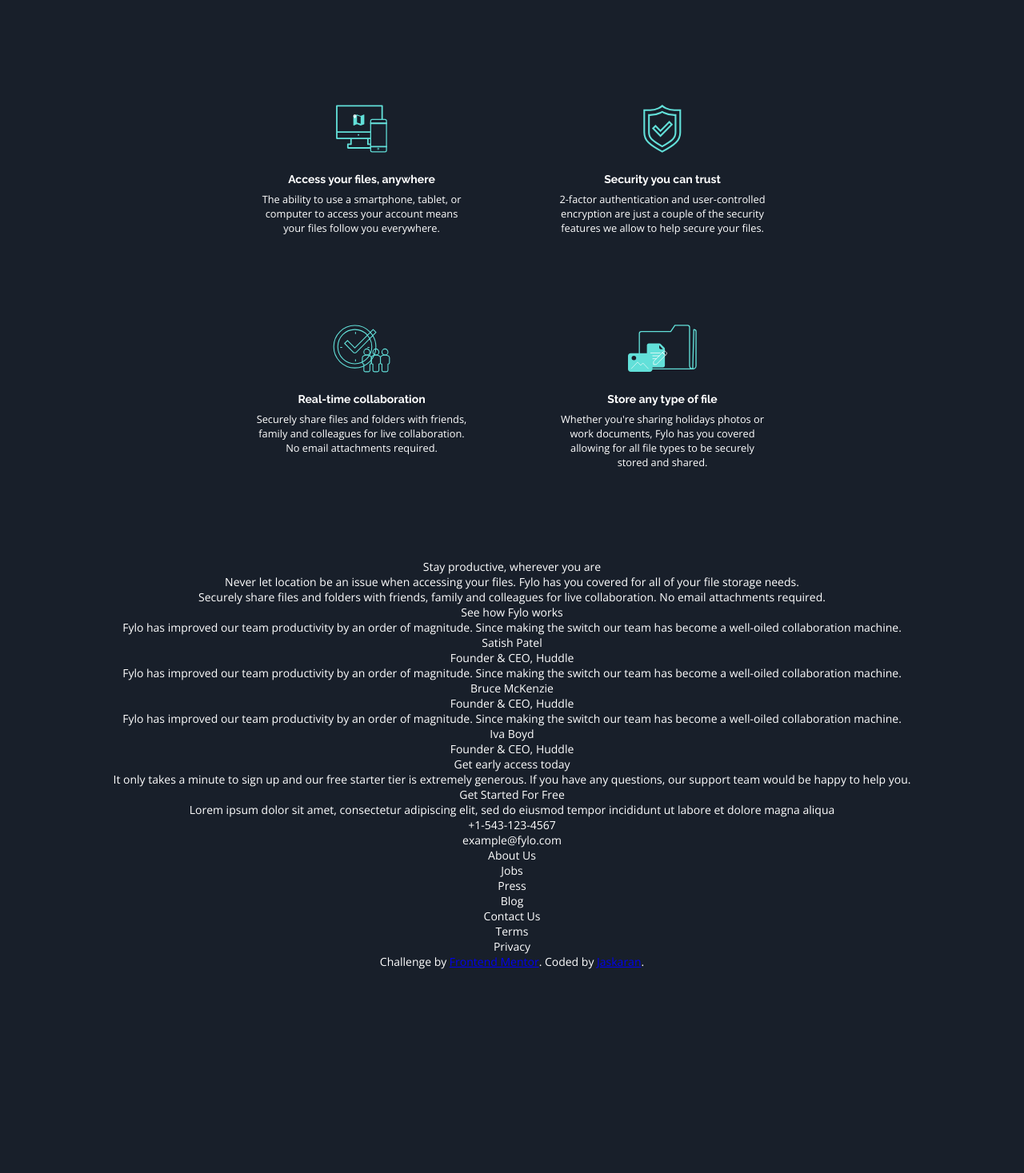
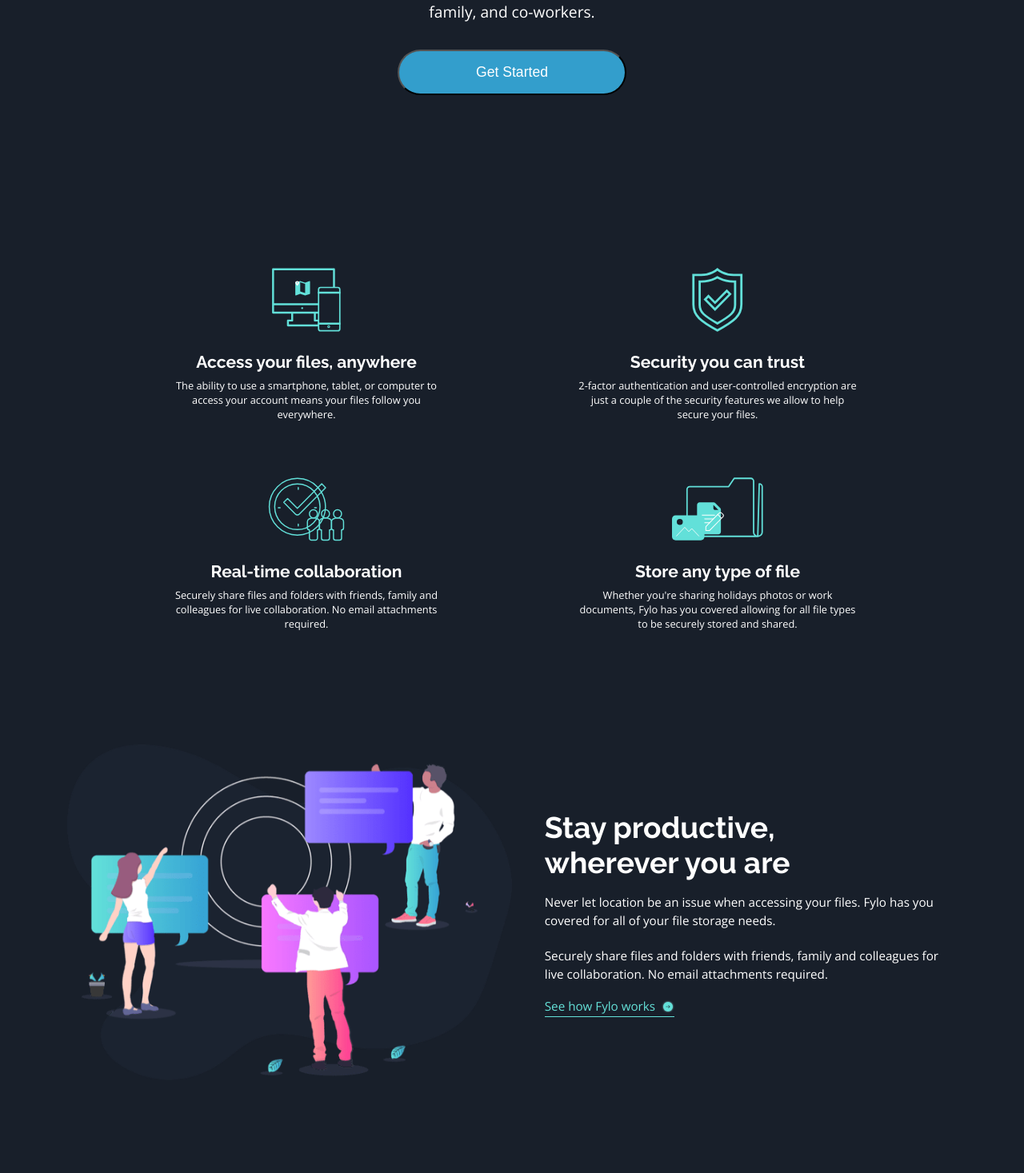
Before and after one commit to jskrnqwerty/frontend-mentor-fylo, a React (Vite) app: page / in a window 1280 px wide. Shown: the part 1023-2490 px from the top of the page at 80% size. Before the commit the page ends 2235 px from the top, so only its background shows below. Built offline with nearby package versions, Linux system fonts and the light colour scheme.

Commit message:
explanation

```diff
--- a/src/App.tsx
+++ b/src/App.tsx
@@ -1,6 +1,7 @@
 import Header from "./components/Header";
 import Features from "./components/Features";
 import Intro from "./components/Intro";
+import Explanation from "./components/Explanation";
 
 function App() {
   return (
@@ -14,17 +15,11 @@ function App() {
       <div className="features">
         <Features />
       </div>
+      <div className="explanation">
+        <Explanation />
+      </div>
 
       <p>
-        Stay productive, wherever you are
-        <br />
-        Never let location be an issue when accessing your files. Fylo has you
-        covered for all of your file storage needs.
-        <br />
-        Securely share files and folders with friends, family and colleagues for
-        live collaboration. No email attachments required.
-        <br />
-        See how Fylo works
         <br />
         Fylo has improved our team productivity by an order of magnitude. Since
         making the switch our team has become a well-oiled collaboration
--- /dev/null
+++ b/src/components/Explanation.tsx
@@ -0,0 +1,42 @@
+const Explanation = () => {
+  return (
+    <>
+      <div className="explanation_image">
+        <img
+          src="src/assets/images/illustration-stay-productive.png"
+          alt="illustration-stay-productive"
+          className="explanation_image_img"
+        />
+      </div>
+      <div className="explanation_info">
+        <h1 className="explanation_info_heading">
+          Stay productive, wherever you are
+        </h1>
+
+        <p className="explanation_info_text">
+          Never let location be an issue when accessing your files. Fylo has you
+          covered for all of your file storage needs.
+        </p>
+        <p className="explanation_info_text">
+          Securely share files and folders with friends, family and colleagues
+          for live collaboration. No email attachments required.
+        </p>
+        <div className="explanation_info_how-fylo-works">
+          <a
+            href="/"
+            className="explanation_info_how-fylo-works_text"
+          >
+            See how Fylo works
+            <img
+              src="src\assets\images\icon-arrow.svg"
+              alt="arrow-icon"
+              className="explanation_info_how-fylo-works_text_arrow-icon"
+            />
+          </a>
+        </div>
+      </div>
+    </>
+  );
+};
+
+export default Explanation;
--- a/src/components/Features.tsx
+++ b/src/components/Features.tsx
@@ -35,7 +35,7 @@ const Features = () => {
             alt="icon-access-anywhere"
             className="features_item_icon"
           />
-          <h4 className="features_item_heading">{item.heading}</h4>
+          <h2 className="features_item_heading">{item.heading}</h2>
           <p className="features_item_text">{item.text}</p>
         </div>
       ))}
--- a/src/scss/_colors.scss
+++ b/src/scss/abstracts/_colors.scss
@@ -3,7 +3,7 @@ $footer-bg: hsl(216, 53%, 9%);
 $testimonial-bg: hsl(219, 30%, 18%);
 $intro-bg: hsl(217, 28%, 15%);
 
-$text: hsl(0, 0%, 100%);
+$text-color: hsl(0, 0%, 100%);
 
 $cyan: hsl(176, 68%, 64%);
 $blue: hsl(198, 60%, 50%);
--- a/src/scss/_fonts.scss
+++ b/src/scss/abstracts/_fonts.scss
@@ -1,5 +1,2 @@
 $body-font: 'Open Sans', sans-serif;
-
 $fancy-font: 'Raleway', sans-serif;
-
-$body-font-size: 14px;
--- /dev/null
+++ b/src/scss/abstracts/_index.scss
@@ -0,0 +1,3 @@
+@forward "colors";
+@forward "fonts";
+@forward "media-sizes";
--- a/src/scss/styles.css
+++ b/src/scss/styles.css
@@ -10,6 +10,10 @@ body {
   font-size: 14px;
   color: hsl(0, 0%, 100%);
   text-align: center;
+}
+
+h1 {
+  font-size: calc(0.4vw + 2rem);
 }
 
 h1, h2, h3, h4, h5, h6 {
@@ -25,11 +29,11 @@ p {
 .header {
   display: flex;
   align-items: center;
-  padding: 2rem calc(2vw + 2rem);
+  padding: 7em calc(4vw + 2rem);
   justify-content: space-between;
 }
 .header_logo {
-  margin-right: 1.5rem;
+  margin-right: 1.5em;
   max-width: 180px;
   width: calc(5vw + 100px);
 }
@@ -50,16 +54,16 @@ p {
 }
 
 .intro {
-  max-width: 800px;
+  max-width: 900px;
   width: 90vw;
   margin: auto;
+  margin-bottom: calc(2vh + 12em);
 }
 .intro_image {
   max-width: 725px;
   width: 90vw;
 }
 .intro_heading {
-  font-size: calc(0.4vw + 2rem);
   line-height: 3.5rem;
   padding: 2rem calc(2vw + 0.5rem);
 }
@@ -85,18 +89,23 @@ p {
 }
 
 .features {
-  margin: 8em auto;
-  max-width: 50vw;
+  margin: auto;
+  margin-bottom: calc(2vh + 12em - 3em);
+  text-align: center;
+  max-width: 900px;
+  width: calc(50vw + 20em);
   display: grid;
   grid-template-columns: 1fr 1fr;
-  gap: 8em;
+  row-gap: 5em;
+  -moz-column-gap: 10vw;
+       column-gap: 10vw;
   justify-items: center;
 }
 .features_item {
   max-width: 350px;
 }
 .features_item_icon {
-  height: 60px;
+  height: 80px;
   margin-bottom: 1.5em;
 }
 .features_item_heading {
@@ -104,4 +113,98 @@ p {
 }
 .features_item_text {
   font-size: 0.8rem;
+}
+@media screen and (max-width: 699px) {
+  .features {
+    display: flex;
+    flex-direction: column;
+    align-items: center;
+    max-width: 80vw;
+  }
+  .features_item {
+    max-width: 100%;
+  }
+}
+
+.explanation {
+  display: grid;
+  grid-template-columns: repeat(2, 25%);
+  align-items: center;
+  justify-content: center;
+  max-width: 95vw;
+  margin: auto;
+  margin-bottom: calc(2vh + 12em - 3em);
+}
+.explanation_image {
+  justify-self: right;
+}
+.explanation_image_img {
+  max-width: 90vw;
+  width: calc(20vw + 300px);
+}
+.explanation_info {
+  padding-left: calc(1vw + 2em);
+  display: flex;
+  flex-direction: column;
+  text-align: left;
+  max-width: calc(20vw + 300px);
+  width: calc(20vw + 300px - 1vw);
+}
+.explanation_info_heading {
+  max-width: 20rem;
+  margin-bottom: 0.3rem;
+}
+.explanation_info_text {
+  font-size: 0.95rem;
+  line-height: 1.4rem;
+  margin: 0.7rem 0;
+}
+.explanation_info_how-fylo-works {
+  text-decoration: none;
+  margin-top: 0.5rem;
+}
+.explanation_info_how-fylo-works_text {
+  display: inline-flex;
+  flex-direction: row;
+  align-items: center;
+  color: hsl(176, 68%, 64%);
+  text-decoration: none;
+  border-bottom: 1px solid hsl(176, 68%, 64%);
+  padding-bottom: 0.2em;
+  font-size: 0.95rem;
+}
+.explanation_info_how-fylo-works_text_arrow-icon {
+  margin-left: 0.5rem;
+  margin-top: 0.1rem;
+}
+@media screen and (max-width: 1039px) {
+  .explanation {
+    display: flex;
+    flex-direction: column;
+    max-width: 80vw;
+  }
+  .explanation_image {
+    margin-bottom: 4rem;
+    padding-right: 0;
+  }
+  .explanation_image_img {
+    max-width: 500px;
+    width: 80vw;
+  }
+  .explanation_info {
+    padding-left: calc(1vw + 0.25em);
+    max-width: 100%;
+    width: 90%;
+  }
+  .explanation_info_heading {
+    font-size: 1.5rem;
+    max-width: 100%;
+  }
+  .explanation_info_text {
+    font-size: 1.2rem;
+    margin: 0.7rem 0;
+  }
+  .explanation_info_how-fylo-works_text {
+    font-size: 1.2rem;
+  }
 }/*# sourceMappingURL=styles.css.map */
--- a/src/scss/styles.scss
+++ b/src/scss/styles.scss
@@ -1,5 +1,4 @@
-@use "colors";
-@use "fonts";
+@use "./abstracts" as *;
 
 * {
   margin: 0;
@@ -8,49 +7,49 @@
 }
 
 body {
-  background-color: colors.$main-bg;
-  font-family: fonts.$body-font;
-  font-size: fonts.$body-font-size;
-  color: colors.$text;
+  background-color: $main-bg;
+  font-family: $body-font;
+  font-size: $body-font-size;
+  color: $text-color;
   text-align: center;
 }
 
+h1 {
+  font-size: calc(0.4vw + 2rem);
+}
+
 h1, h2, h3, h4, h5, h6 {
-  font-family: fonts.$fancy-font;
+  font-family: $fancy-font;
   font-weight: 700;
 }
 
 p {
-  font-family: fonts.$body-font;
+  font-family: $body-font;
   font-weight: 400;
-  // letter-spacing: 0.1rem;
 }
+
 
 .header {
   display: flex;
   align-items: center;
   // padding: 2rem 4rem;
-  padding: 2rem calc(2vw + 2rem);
+  padding: 7em calc(4vw + 2rem);
   justify-content: space-between;
-
   &_logo {
-    margin-right: 1.5rem;
+    margin-right: 1.5em;
     max-width: 180px;
     width: calc(5vw + 100px)
     }
-
   &_nav-menu {
     display: flex;
     gap: calc(4vw + 0.5rem);
     // gap: 4rem;
     justify-content: space-between;
-
     &_item {
-      font-family: fonts.$fancy-font;
-      color: colors.$text;
+      font-family: $fancy-font;
+      color: $text-color;
       text-decoration: none;
     }
-
     &_item:hover {
       text-decoration: underline;
       font-weight: 700;
@@ -62,22 +61,18 @@ p {
 
 .intro {
   // max-width: calc (100vw - 10rem);
-  max-width: 800px;
+  max-width: $max-width-px;
   width: 90vw;
   margin: auto;
-
+  margin-bottom: $block-bottom-margin;
   &_image {
     max-width: 725px;
     width: 90vw;
   }
-
   &_heading {
-    // font-size: 2.5rem;
-    font-size: calc(0.4vw + 2rem);
     line-height: 3.5rem;
     padding: 2rem calc(2vw + 0.5rem);
   }
-
   &_text {
     max-width: 700px;
     margin: auto;
@@ -86,19 +81,17 @@ p {
     // padding: 0 6.5rem;
     padding: 0 calc(2vw + 1rem);
   }
-
   &_get-started {
     // width: 250px;
     padding: 1rem 6rem;
     border-radius: 100px;
     font-size: 1.1rem;
-    color: colors.$text;
-    background-color: colors.$blue;
+    color: $text-color;
+    background-color: $blue;
     margin: 2rem 0;
   }
-
   &_get-started:hover {
-    background-color: colors.$cyan;
+    background-color: $cyan;
     transition: all 0.3s ease;
     cursor: pointer;
   }
@@ -106,32 +99,160 @@ p {
 
 
 .features {
-  margin: 8em auto;
-  max-width: 50vw;
+  margin: auto;
+  margin-bottom: calc($block-bottom-margin - 3em);
+  text-align: center;
+  max-width: $max-width-px;
+  width: calc(50vw + 20em);
   display: grid;
   grid-template-columns: 1fr 1fr;
-  gap: 8em;
+  // gap: 10vw;
+  row-gap: 5em;
+  column-gap: 10vw;
   justify-items: center;
 
   &_item {
     max-width: 350px;
-    // width:
-
-
+    // width: calc(50vw + 20em);
+    // padding: 1em;
+    // position: relative;
     &_icon {
-      height: 60px;
+      // position: absolute;
+      height: 80px;
+      // width: 80px;
       margin-bottom: 1.5em;
-
     }
-
     &_heading {
+      // font-size:
       padding-bottom: 0.5rem;
-
+      // margin-top: 10em;
     }
-
     &_text {
       font-size: 0.8rem;
+    }
+  }
 
+  @media screen and (max-width: 699px) {
+    display: flex;
+    flex-direction: column;
+    align-items: center;
+    // margin: 8em auto;
+    // text-align: center;
+    max-width: $mobile-max-width;
+    // width: calc(50vw + 20em);
+    // display: grid;
+    // grid-template-columns: 1fr 1fr;
+    // // gap: 10vw;
+    // justify-items: center;
+    &_item {
+      max-width: 100%;
+      // // width: calc(50vw + 20em);
+      // padding: 1em;
+      // &_icon {
+      //   // height: 60px;
+      //   // margin-bottom: 1.5em;
+      // }
+      // &_heading {
+      //   // padding-bottom: 0.5rem;
+      // }
+      // &_text {
+      //   // font-size: 0.8rem;
+      // }
     }
   }
 }
+
+
+.explanation {
+  // $grid-item-width: 500px;
+  // $grid-content-width: calc(15vw + 300px);
+  $grid-item-width: 90vw;
+  $grid-content-width: calc(20vw + 300px);
+  $explanation-text-size: $text-size-8 + 0.15rem;
+  display: grid;
+  grid-template-columns: repeat(2, calc(25%));
+  align-items: center;
+  justify-content: center;
+  max-width: 95vw;
+  margin: auto;
+  margin-bottom: calc($block-bottom-margin - 3em);
+  &_image {
+    justify-self: right;
+    // padding-right: calc(1vw + 0.25em);
+    &_img {
+      max-width: $grid-item-width;
+      width: $grid-content-width;
+    }
+  }
+  &_info {
+    padding-left: calc(1vw + 2em);
+    display: flex;
+    flex-direction: column;
+    text-align: left;
+    max-width: $grid-content-width;
+    width: calc($grid-content-width - 1vw);
+    &_heading {
+      max-width: 20rem;
+      margin-bottom: 0.3rem;
+      // font-size: 1rem;
+    }
+    &_text {
+      font-size: $explanation-text-size;
+      line-height: 1.4rem;
+      margin: 0.7rem 0;
+    }
+    &_how-fylo-works {
+      text-decoration: none;
+      margin-top: 0.5rem;
+      &_text {
+        display: inline-flex;
+        flex-direction: row;
+        align-items: center;
+        color: $cyan;
+        text-decoration: none;
+        border-bottom: 1px solid $cyan;
+        padding-bottom: 0.2em;
+        font-size: $explanation-text-size;
+        &_arrow-icon {
+          margin-left: 0.5rem;
+          margin-top: 0.1rem;
+        }
+      }
+    }
+  }
+
+  @media screen and (max-width: 1039px) {
+    display: flex;
+    flex-direction: column;
+    max-width: $mobile-max-width;
+    &_image {
+      margin-bottom: 4rem;
+      padding-right: 0;
+      &_img {
+        max-width: 500px;
+        width: 80vw;
+      }
+    }
+
+    &_info {
+      padding-left: calc(1vw + 0.25em);
+      max-width: 100%;
+      width: 90%;
+      &_heading {
+        font-size: $mobile-heading-size;
+        max-width: 100%;
+      }
+      &_text {
+        font-size: $mobile-text-size;
+        margin: 0.7rem 0;
+      }
+      &_how-fylo-works {
+        &_text {
+          font-size: $mobile-text-size;
+        }
+        // &_arrow-icon {
+        // }
+      }
+    }
+  }
+}
```
Also changed, not shown: src/scss/abstracts/_media-sizes.scss (added, +16 -0 lines), 1 other file (tests, documents, lock files or other folders).
